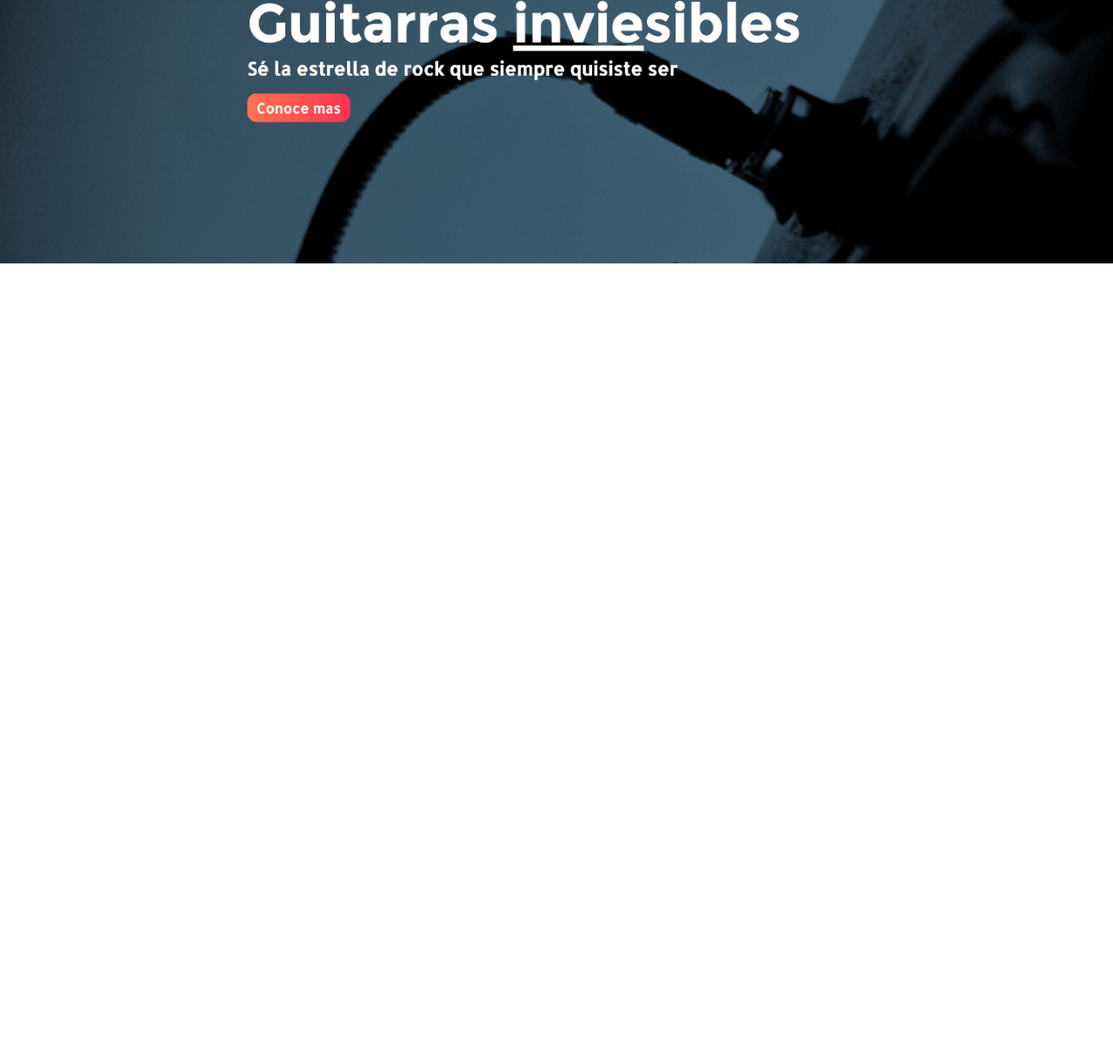
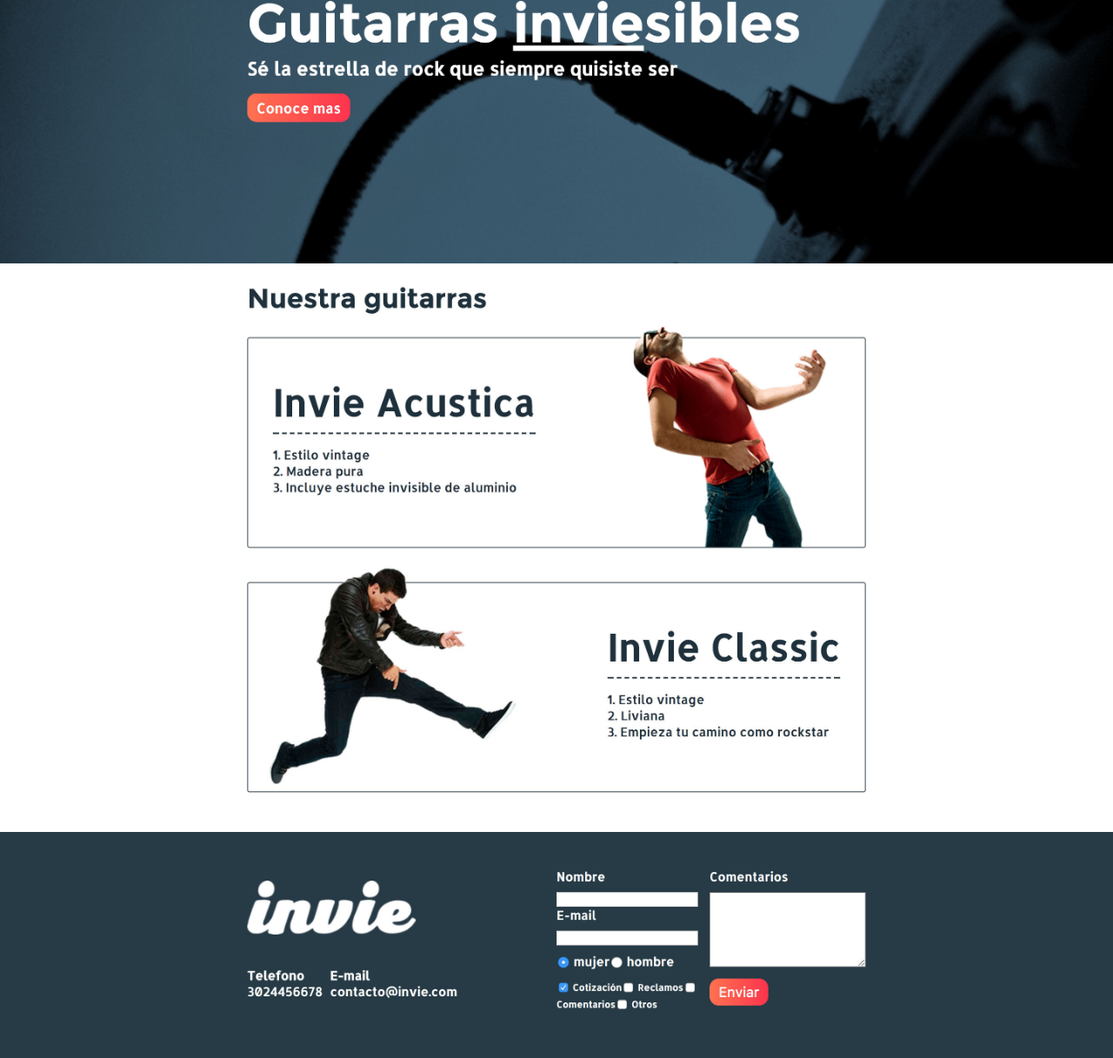
Before and after one commit to falfonsoPrg/invie-github, a plain HTML site: page index.html in a window 1280 px wide. Shown: the part 172-1389 px from the top of the page at 87% size. Before the commit the page ends 800 px from the top, so only its background shows below. Drawn offline with Linux system fonts and the light colour scheme.

Commit message:
Agregue todas las fotos

```diff
--- a/index.html
+++ b/index.html
@@ -15,6 +15,8 @@
 <body>
 <img src="./img/header.jpg">
 <img src="./img/hero.jpg">
-
+<img src="./img/acustica.jpg">
+<img src="./img/clasica.jpg">
+<img src="./img/footer.jpg">
 </body>
 </html>
```
